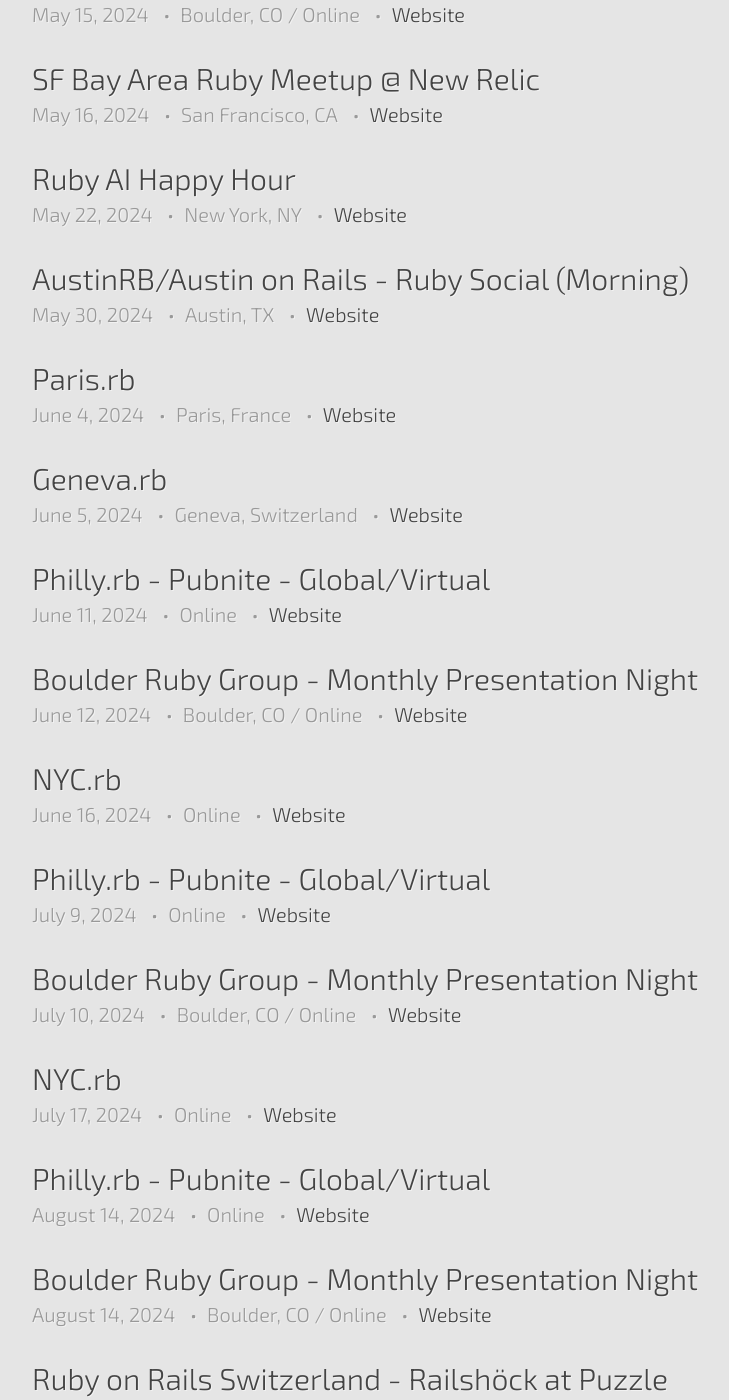
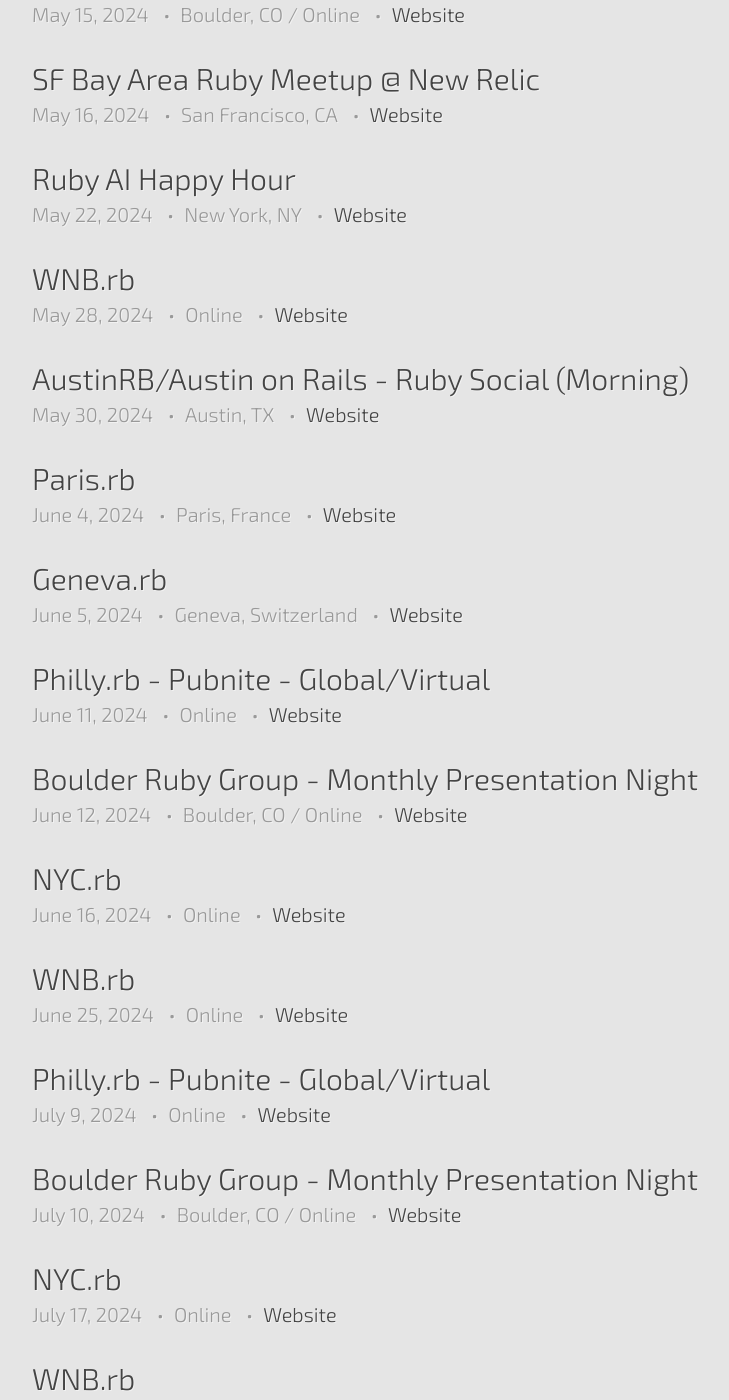
Before and after one commit to ruby-conferences/ruby-conferences.github.io, a Jekyll site: the page built from meetups/index.html, in a window 1280 px wide and 1400 px high, scrolled down 1340 px. Shown: the whole window, without its empty margins (208-937 px from the left). Built offline with Jekyll 4.4.1, drawn with Linux system fonts in a browser that asks for light colours.

Commit message:
Add WNB.rb meetups (#617)

```diff
--- a/_data/meetups.yml
+++ b/_data/meetups.yml
@@ -564,3 +564,24 @@
   start_time: 17:30:00 EST
   end_time: 19:00:00 EST
   url: https://www.meetup.com/nyc-rb/events/qvfsktygcqbxb
+
+- name: WNB.rb
+  location: Online
+  date: 2024-05-28
+  start_time: 12:00:00 EDT
+  end_time: 13:00:00 EDT
+  url: https://www.wnb-rb.dev/meetups
+
+- name: WNB.rb
+  location: Online
+  date: 2024-06-25
+  start_time: 12:00:00 EDT
+  end_time: 13:00:00 EDT
+  url: https://www.wnb-rb.dev/meetups
+
+- name: WNB.rb
+  location: Online
+  date: 2024-07-30
+  start_time: 12:00:00 EDT
+  end_time: 13:00:00 EDT
+  url: https://www.wnb-rb.dev/meetups
```
